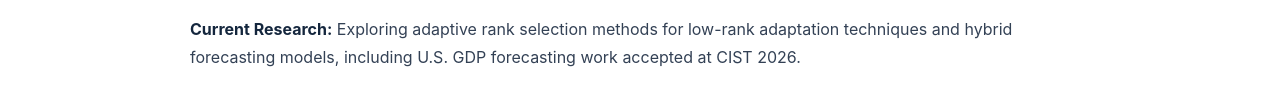
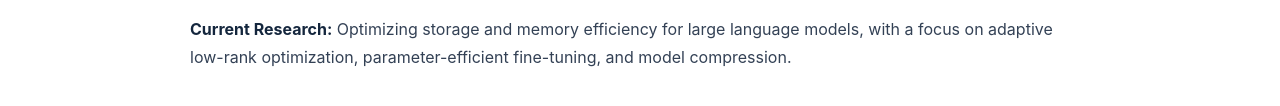
Before and after one commit to baiyun-chen/baiyun-chen.github.io, a plain HTML site: page students.html in a window 1280 px wide. Shown: the part 916-1022 px from the top of the page. Drawn offline with Linux system fonts and the light colour scheme.

Commit message:
Update Shengdong Chang research focus to LLM storage and memory optimization

```diff
--- a/students.html
+++ b/students.html
@@ -46,7 +46,7 @@
           <h3>Shengdong Chang</h3>
           <p class="date">M.S. Student, Current</p>
           <p><strong>Research Interests:</strong> Large Language Models (LLMs), Parameter-Efficient Fine-Tuning, Model Compression, Efficient AI Systems.</p>
-          <p><strong>Current Research:</strong> Exploring adaptive rank selection methods for low-rank adaptation techniques and hybrid forecasting models, including U.S. GDP forecasting work accepted at CIST 2026.</p>
+          <p><strong>Current Research:</strong> Optimizing storage and memory efficiency for large language models, with a focus on adaptive low-rank optimization, parameter-efficient fine-tuning, and model compression.</p>
         </article>
       </section>
     </main>
```
